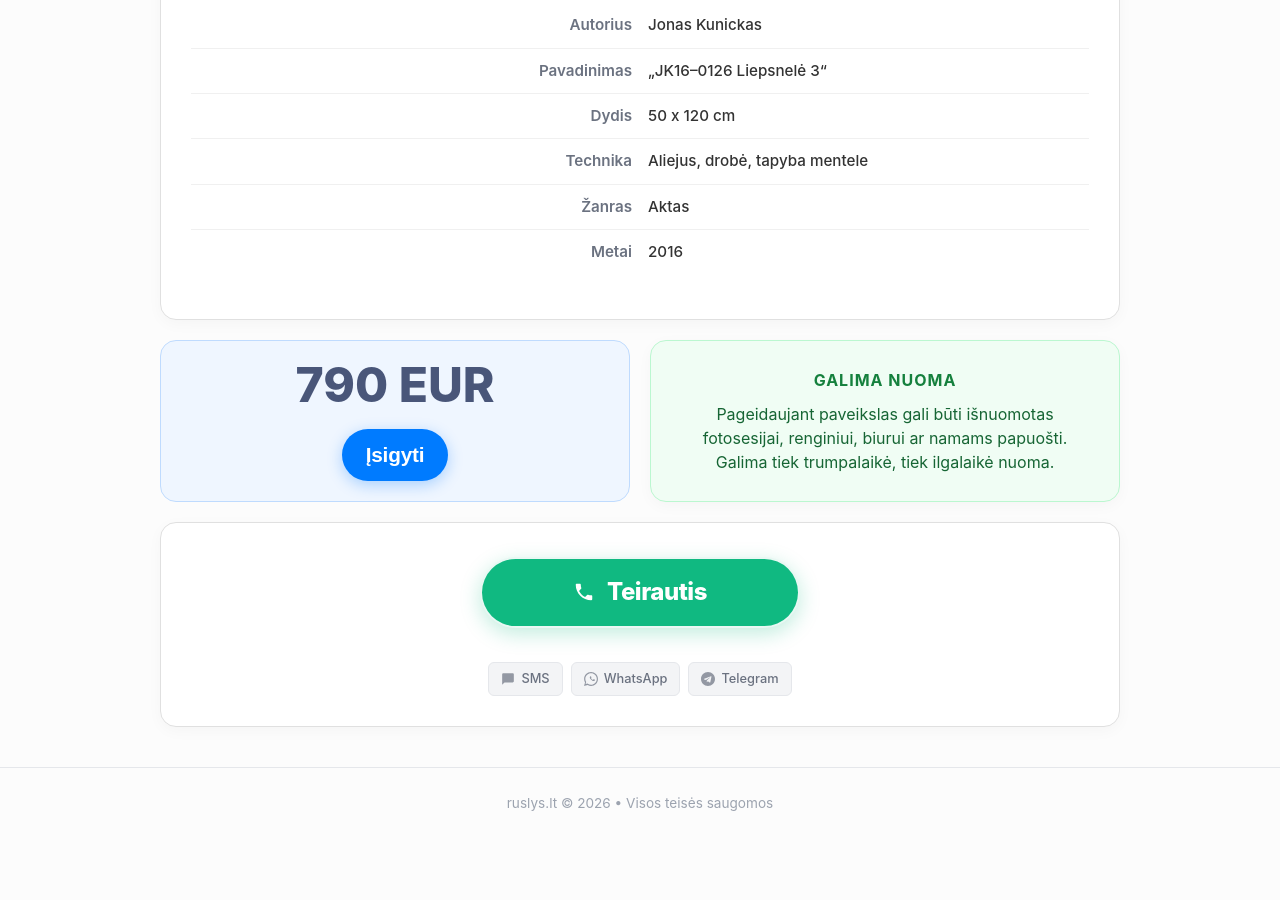
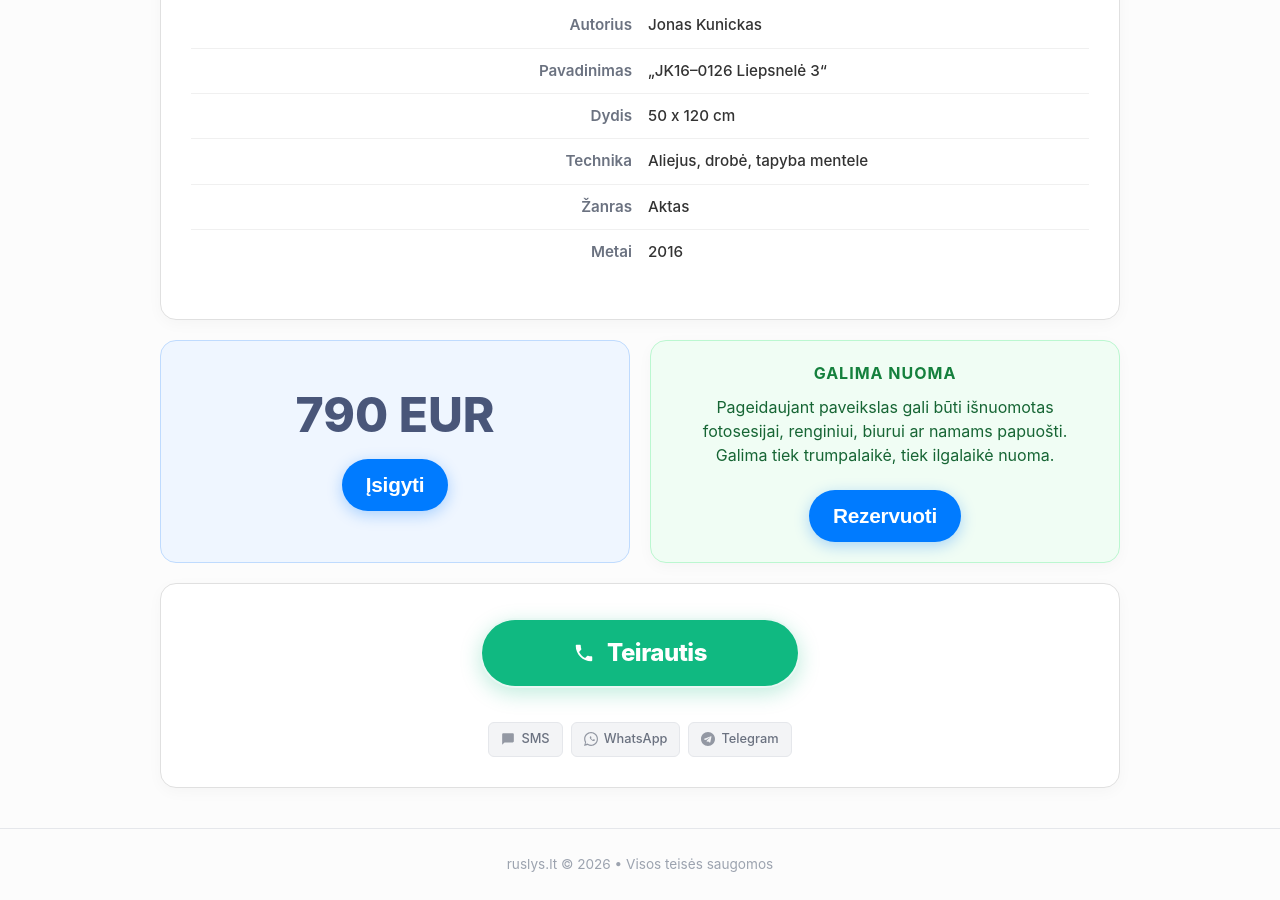
Before and after one commit to mruslys/ruslys.lt, a Jekyll site: the page built from skelbimai/jk-liepsnele/index.html, in a window 1280 px wide and 900 px high, scrolled down 981 px. Built offline with Jekyll 4.4.1, drawn with Linux system fonts in a browser that asks for light colours; before the commit the page ends 1821 px from its top, so only the background shows below that.

Commit message:
rezervacija-btn

```diff
--- a/_layouts/item.html
+++ b/_layouts/item.html
@@ -637,8 +637,27 @@
                 {% if page.rent_text %}
                 <p class="rent-text">{{ page.rent_text }}</p>
                 {% endif %}
+
+                {% if page.rent_rate and page.amount %}
+                {% assign url_segments = page.url | remove: 'index.html' | split: '/' %}
+                {% assign page_slug = "" %}
+                {% for segment in url_segments %}
+                    {% if segment != "" %}
+                        {% assign page_slug = segment %}
+                    {% endif %}
+                {% endfor %}
+
+                {% assign calculated_rent_amount = page.amount | times: page.rent_rate | divided_by: 100 | round %}
+
+                <form action="https://pavedimu.lt/mruslys" method="POST" style="width: 100%; margin-top: 15px;">
+                    <input type="hidden" name="finalAmount" value="{{ calculated_rent_amount }}">
+                    <input type="hidden" name="finalPurpose" value="Rezervacija: {{ page_slug }}">
+                    <button type="submit" class="buy-button">Rezervuoti</button>
+                </form>
+                {% endif %}
             </div>
             {% endif %}
+
         </div>
         {% endif %}
 
```
